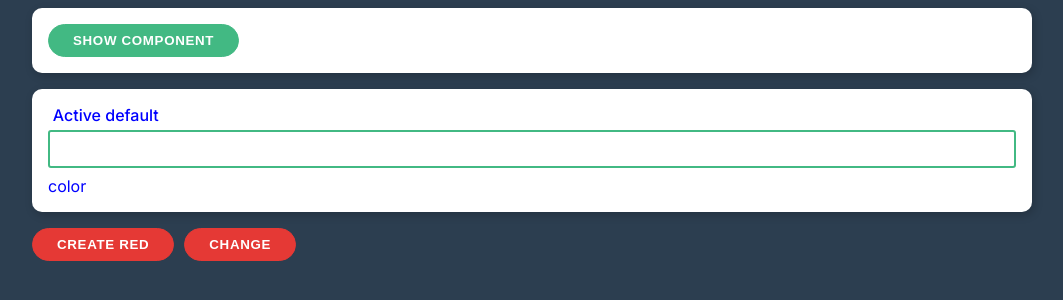
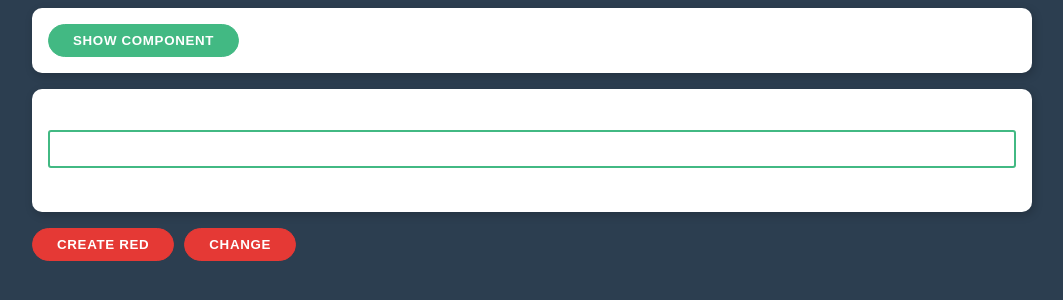
Before and after one commit to AlexeyTurdakov/vue3.1_ui, a Vue app: page / in a window 1280 px wide. Shown: the top 300 px of the page, without its empty margins (108-1171 px from the left). Built offline with nearby package versions, Linux system fonts and the light colour scheme.

Commit message:
directive 2/0

```diff
--- a/src/App.vue
+++ b/src/App.vue
@@ -13,7 +13,7 @@
       <button class="btn primary" @click="alert = true">Show component</button>
     </div>
 
-    <div class="card" v-color:[type]="myColor">
+    <div class="card" v-color:[type].blink="myColor">
       <div class="form-control">
         <label for="inp">Active default</label>
         <input type="text" id="inp" v-focus />
--- a/src/colorDirective.js
+++ b/src/colorDirective.js
@@ -4,6 +4,14 @@
     console.log(binding);
 
     el.style[binding.arg] = binding.value;
+
+    if (binding.modifiers.blink) {
+      let flag = true;
+      setInterval(() => {
+        el.style.color = flag ? "white" : binding.value;
+        flag = !flag;
+      }, 1000);
+    }
   },
 
   updated(el, binding) {
```
